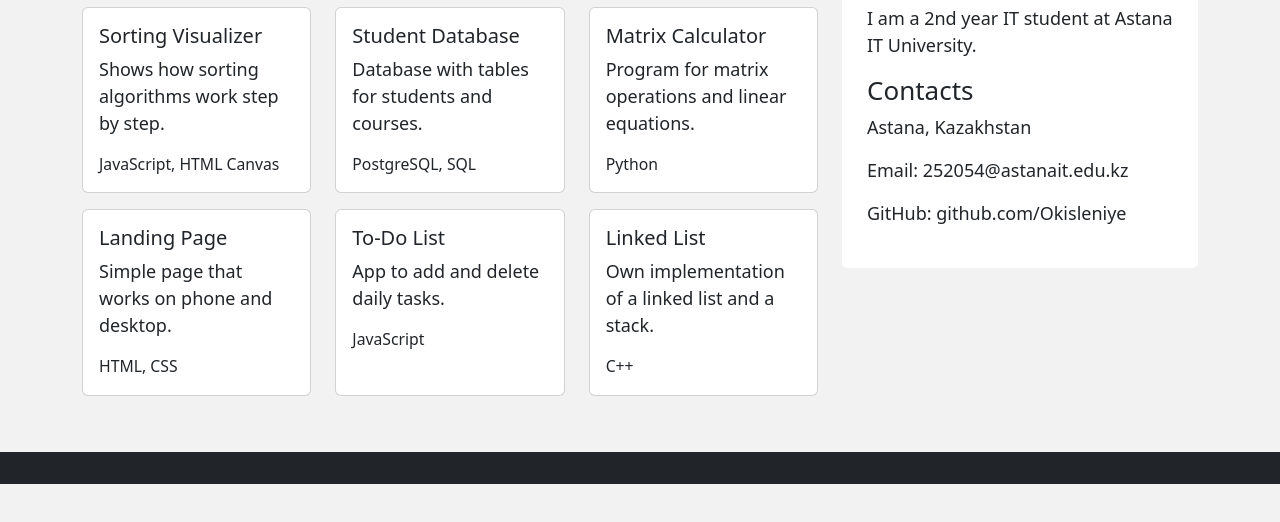
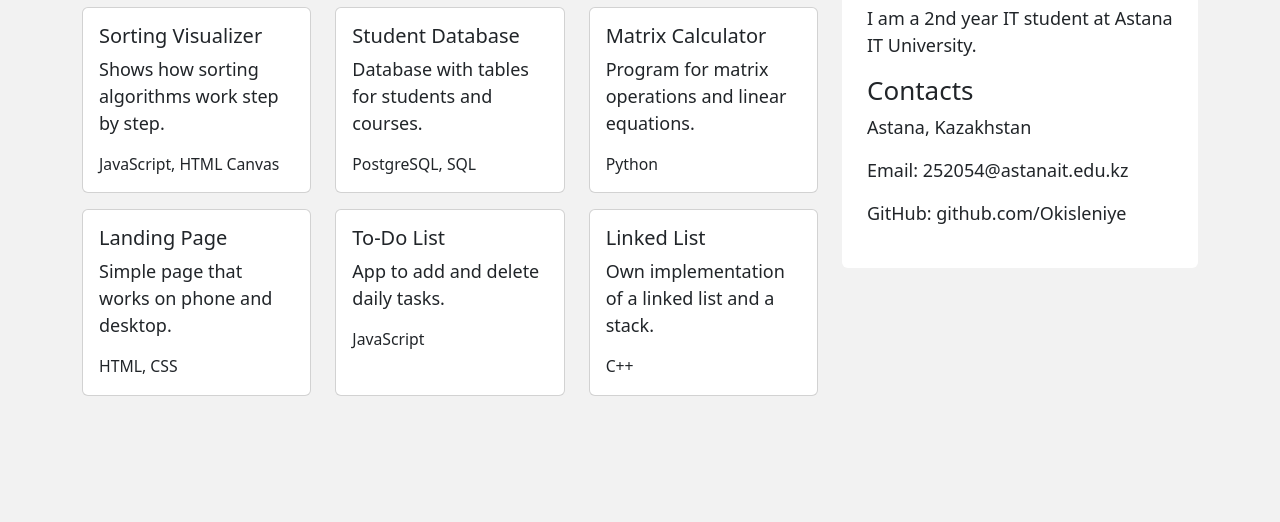
Before and after one commit to Okisleniye/webassignment3, a plain HTML site: page task4.html in a window 1280 px wide. Shown: the part 158-680 px from the top of the page. Drawn offline with nearby package versions, Linux system fonts and the light colour scheme.

Commit message:
Update task4.html

```diff
--- a/task4.html
+++ b/task4.html
@@ -99,8 +99,6 @@
 </div>
 </div>
 
-<footer class="bg-dark text-white text-center p-3">
-</footer>
 
 <script src="https://cdn.jsdelivr.net/npm/bootstrap@5.3.3/dist/js/bootstrap.bundle.min.js"></script>
 </body>
```
